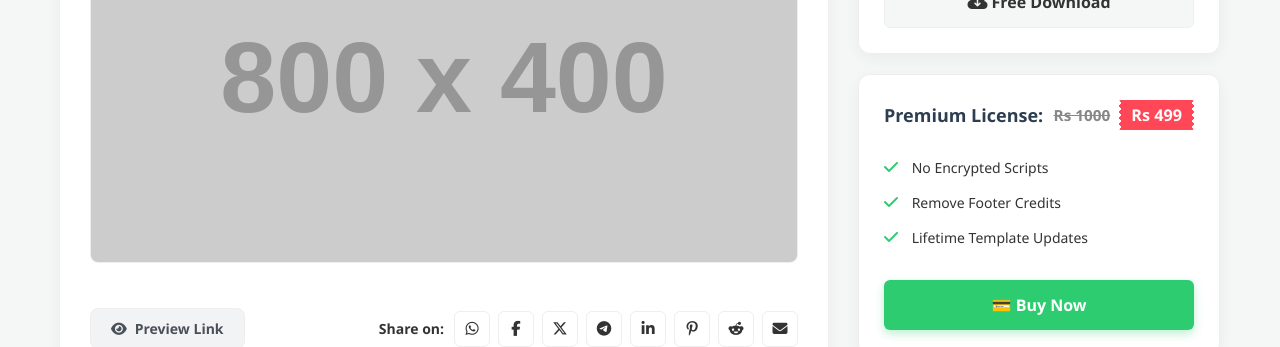
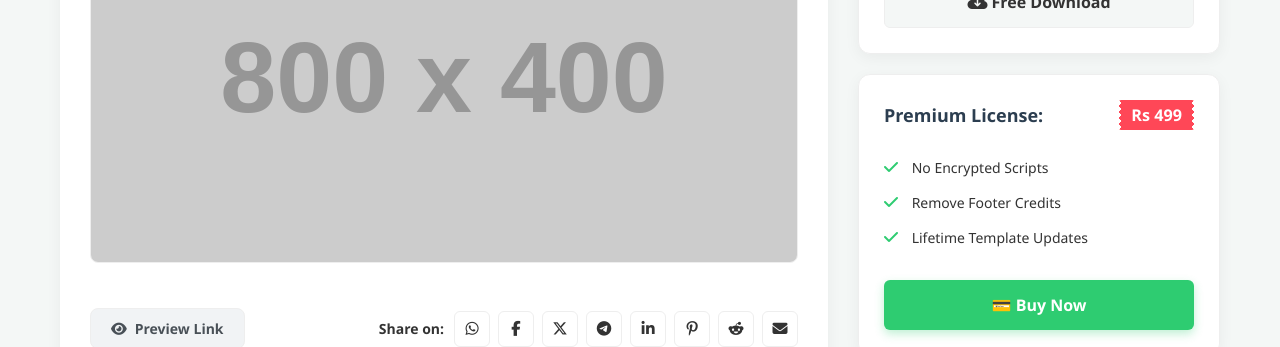
Before and after one commit to yolotemplates/yolotemplates.github.io, a Jekyll site: the page built from _posts/2026-11-02-one-ui-blogger-template.md, in a window 1280 px wide. Shown: the part 327-674 px from the top of the page. Built offline with Jekyll 4.4.1, drawn with Linux system fonts in a browser that asks for light colours; our own code applies the rules of GitHub Pages for plain Markdown files.

Commit message:
Update 2026-11-02-one-ui-blogger-template.md

```diff
--- a/_posts/2026-11-02-one-ui-blogger-template.md
+++ b/_posts/2026-11-02-one-ui-blogger-template.md
@@ -10,7 +10,7 @@ preview_link: "https://preview-link-here.com"
 download_link: "https://yolotemplates.github.io/hidden-files/oneui-pro-theme.zip"
 premium_download_link: "https://yolotemplates.github.io/hidden-files/oneui-pro-theme.zip"
 free_price: "Free"
-premium_price: "<span style='text-decoration: line-through; color: #888; font-size: 0.85em; margin-right: 5px;'>Rs 1000</span><span class='ticket-badge'>Rs 499</span>"
+premium_price: "<span class='ticket-badge'>Rs 499</span>"
 rating: "4.8"
 documentation_url: "https://yolotemplates.github.io/docs/oneui-setup"
 last_updated: "2026-11-02"
```
